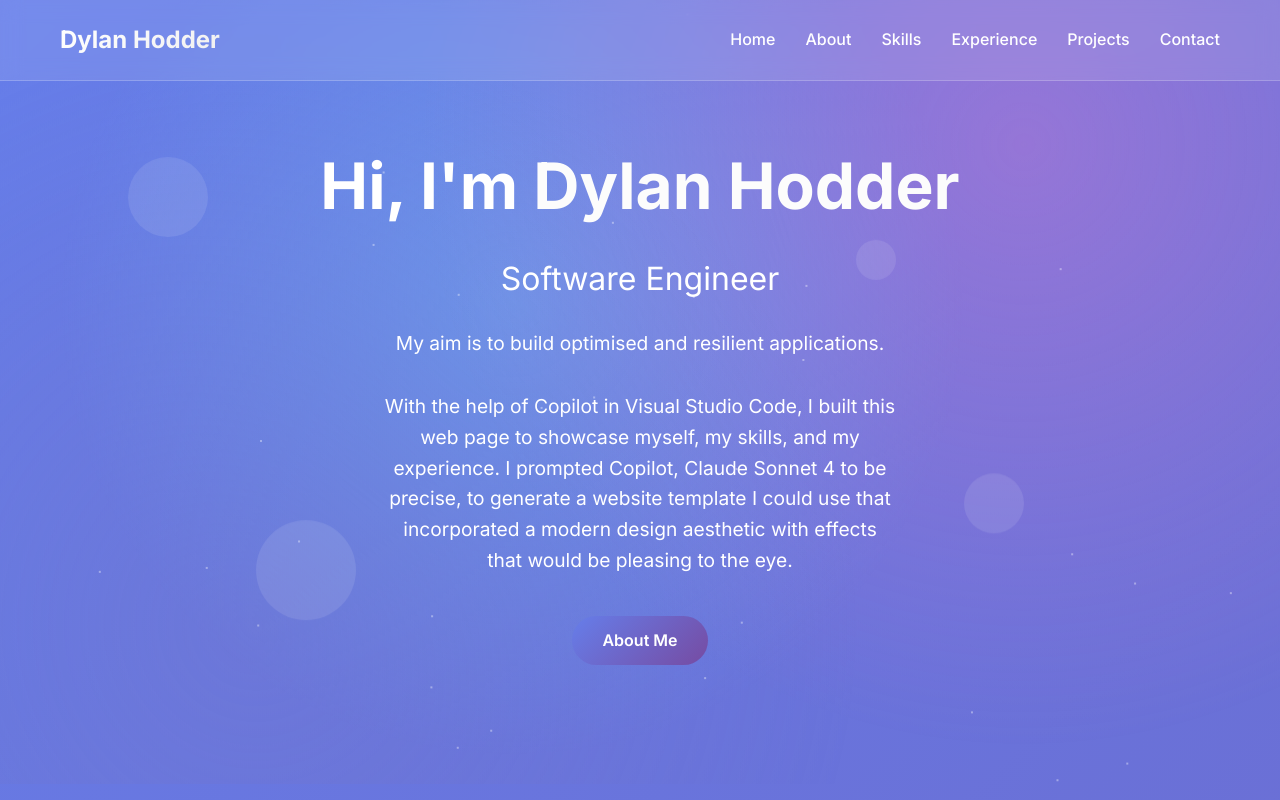
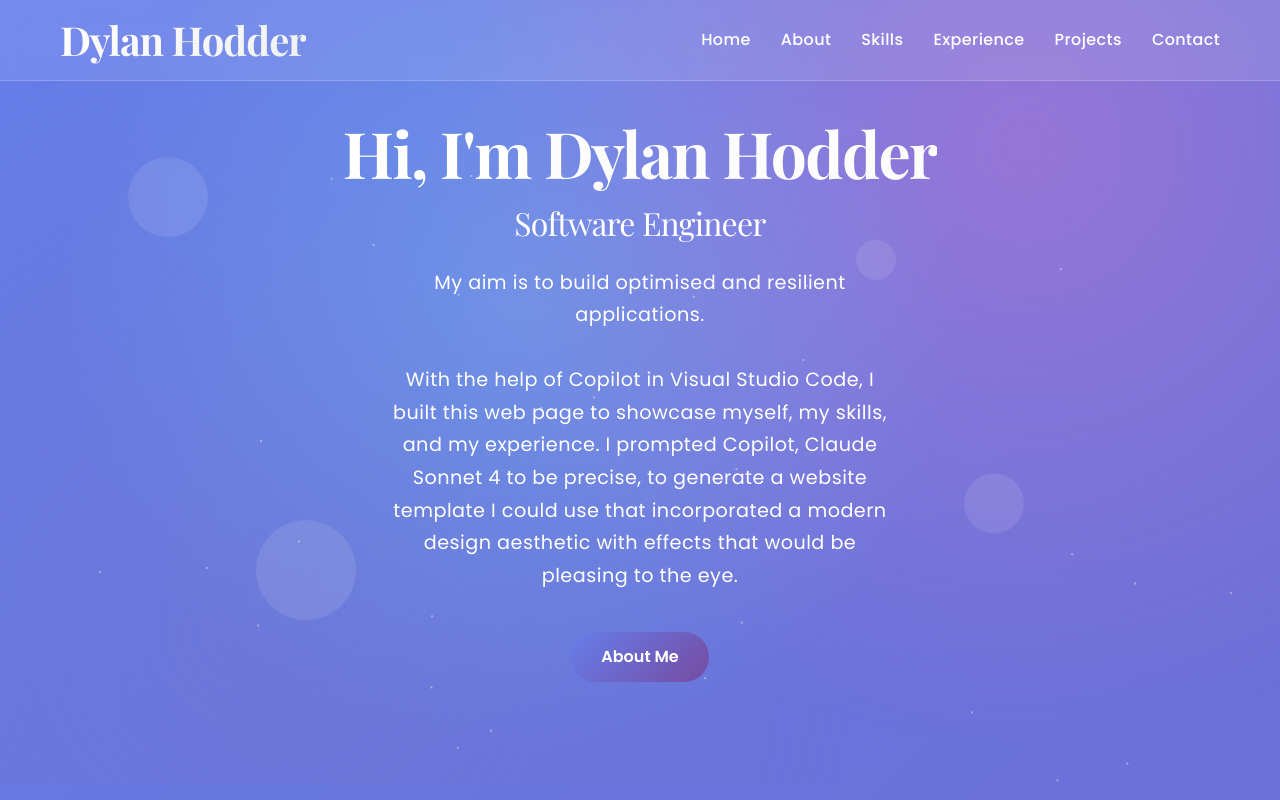
Before and after one commit to itsADevEnd/itsADevEnd.github.io, a plain HTML site: page index.html in a window 1280 px wide. Shown: the top 800 px of the page. Drawn offline with nearby package versions, Linux system fonts and the light colour scheme.

Commit message:
Using a nicer font, Poppins.

```diff
--- a/index.html
+++ b/index.html
@@ -5,7 +5,7 @@
     <meta name="viewport" content="width=device-width, initial-scale=1.0">
     <title>Dylan Hodder - Software Engineer</title>
     <link rel="stylesheet" href="styles.css">
-    <link href="https://fonts.googleapis.com/css2?family=Inter:wght@300;400;500;600;700&display=swap" rel="stylesheet">
+    <link href="https://fonts.googleapis.com/css2?family=Poppins:wght@300;400;500;600;700&family=Playfair+Display:wght@400;500;600;700&display=swap" rel="stylesheet">
     <link rel="stylesheet" href="https://cdnjs.cloudflare.com/ajax/libs/font-awesome/6.0.0/css/all.min.css">
 </head>
 <body>
--- a/styles.css
+++ b/styles.css
@@ -6,7 +6,7 @@
 }
 
 body {
-    font-family: 'Inter', -apple-system, BlinkMacSystemFont, 'Segoe UI', Roboto, sans-serif;
+    font-family: 'Poppins', -apple-system, BlinkMacSystemFont, 'Segoe UI', Roboto, sans-serif;
     line-height: 1.6;
     color: #ffffff;
     background: linear-gradient(135deg, #667eea 0%, #764ba2 100%);
@@ -98,7 +98,10 @@ body::before {
 .nav-link {
     color: #ffffff;
     text-decoration: none;
+    font-family: 'Poppins', sans-serif;
     font-weight: 500;
+    font-size: 1rem;
+    letter-spacing: 0.025em;
     transition: all 0.3s ease;
     position: relative;
 }
@@ -693,6 +696,39 @@ body::before {
     }
 }
 
+/* Typography */
+h1, h2, h3, h4, h5, h6 {
+    font-family: 'Playfair Display', Georgia, serif;
+    font-weight: 600;
+    letter-spacing: -0.025em;
+}
+
+h1 {
+    font-size: 3.5rem;
+    font-weight: 700;
+    line-height: 1.1;
+}
+
+h2 {
+    font-size: 2.5rem;
+    font-weight: 600;
+    line-height: 1.2;
+}
+
+h3 {
+    font-size: 1.875rem;
+    font-weight: 600;
+    line-height: 1.3;
+}
+
+p {
+    font-family: 'Poppins', sans-serif;
+    font-weight: 400;
+    font-size: 1.1rem;
+    line-height: 1.7;
+    letter-spacing: 0.025em;
+}
+
 /* Responsive Design */
 @media (max-width: 768px) {
     .nav-menu {
```
